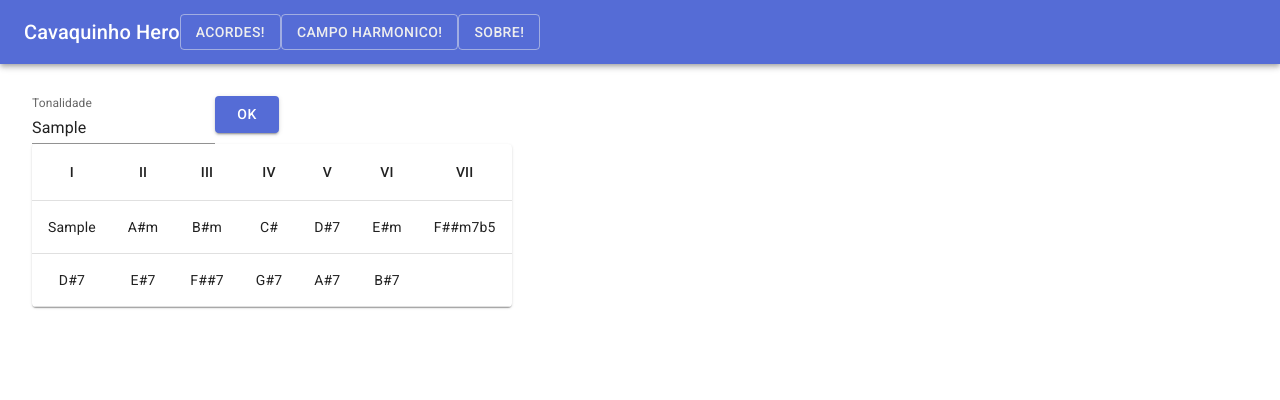
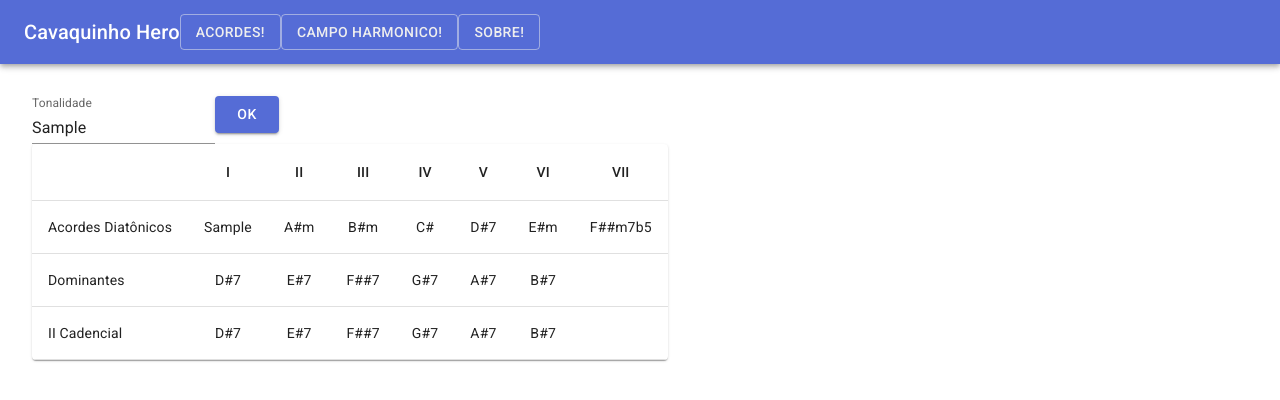
Before and after one commit to bigodines/cavaquinho_hero, a Next.js app: page /harmonic_field in a window 1280 px wide. Both pictures are taken after typing "Sample" into the empty fields and a click on the button "OK". Shown: the top 400 px of the page. Built offline with nearby package versions, Linux system fonts and the light colour scheme.

Commit message:
labeling rows

```diff
--- a/components/HarmonicField/HarmonicField.js
+++ b/components/HarmonicField/HarmonicField.js
@@ -43,6 +43,7 @@ export default function HarmonicField() {
                 <Table className={styles.table} aria-label="simple table">
                     <TableHead>
                         <TableRow>
+                            <TableCell></TableCell>
                             <TableCell align="center">I</TableCell>
                             <TableCell align="center">II</TableCell>
                             <TableCell align="center">III</TableCell>
@@ -54,13 +55,23 @@ export default function HarmonicField() {
                     </TableHead>
                     <TableBody>
                         <TableRow key="diatonic">
+                            <TableCell>Acordes Diatônicos</TableCell>
                             { chords.map((v) => {
                                 return (<TableCell align="center" key={v}>{v}</TableCell>)
                             })}
                         </TableRow>
                         <TableRow>
+                            <TableCell>Dominantes</TableCell>
                             { chords.map((v) => {
                                 const rowid = "V_" + v
+                                if (v.indexOf('m7b5') >= 0) return (<TableCell key={rowid} />);
+                                return (<TableCell align="center" key={rowid}>{DominantChord(v)}</TableCell>)
+                            })}
+                        </TableRow>
+                        <TableRow key="II_V">
+                            <TableCell>II Cadencial</TableCell>
+                            { chords.map((v) => {
+                                const rowid = "II_" + v
                                 if (v.indexOf('m7b5') >= 0) return (<TableCell key={rowid} />);
                                 return (<TableCell align="center" key={rowid}>{DominantChord(v)}</TableCell>)
                             })}
```
